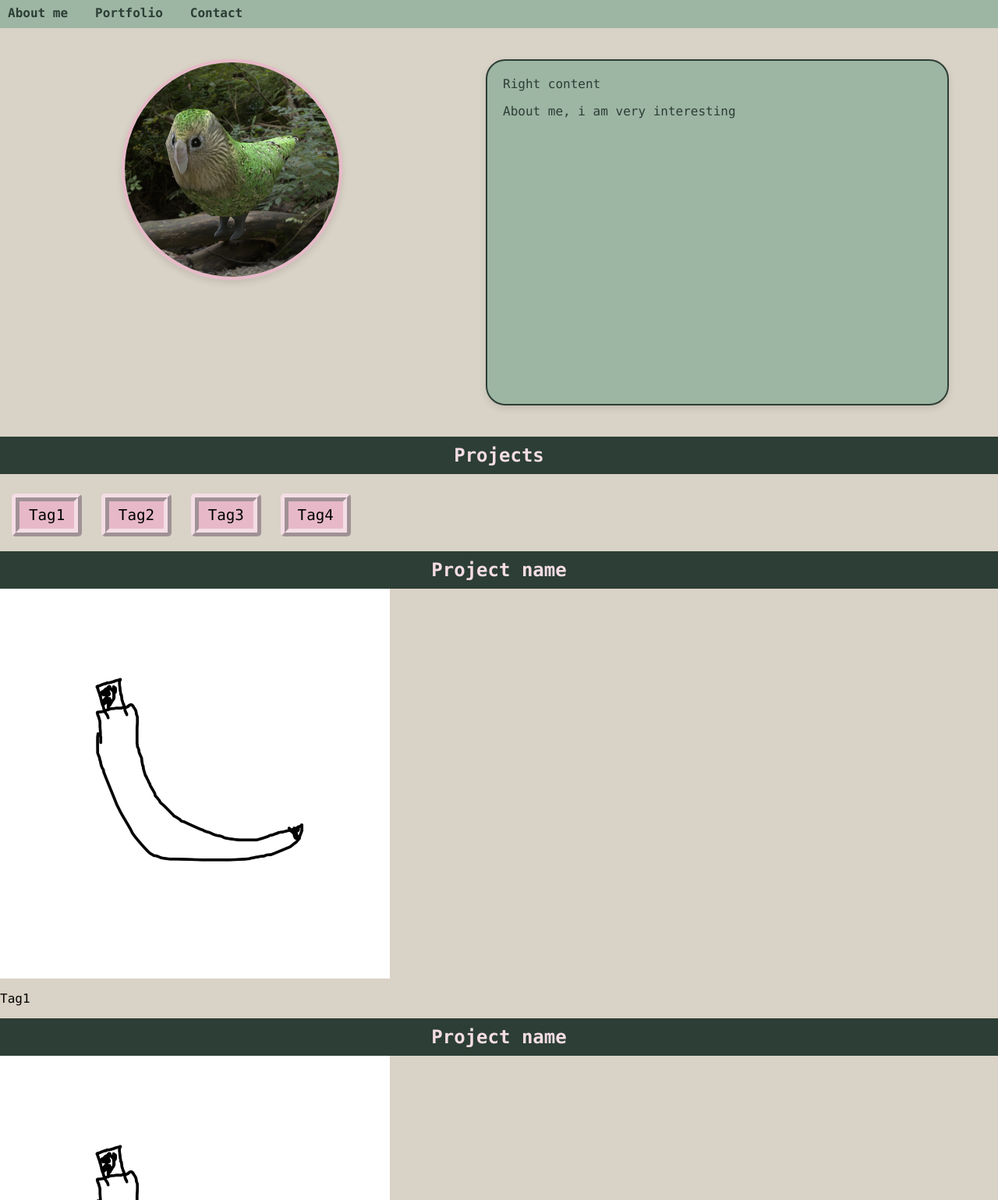
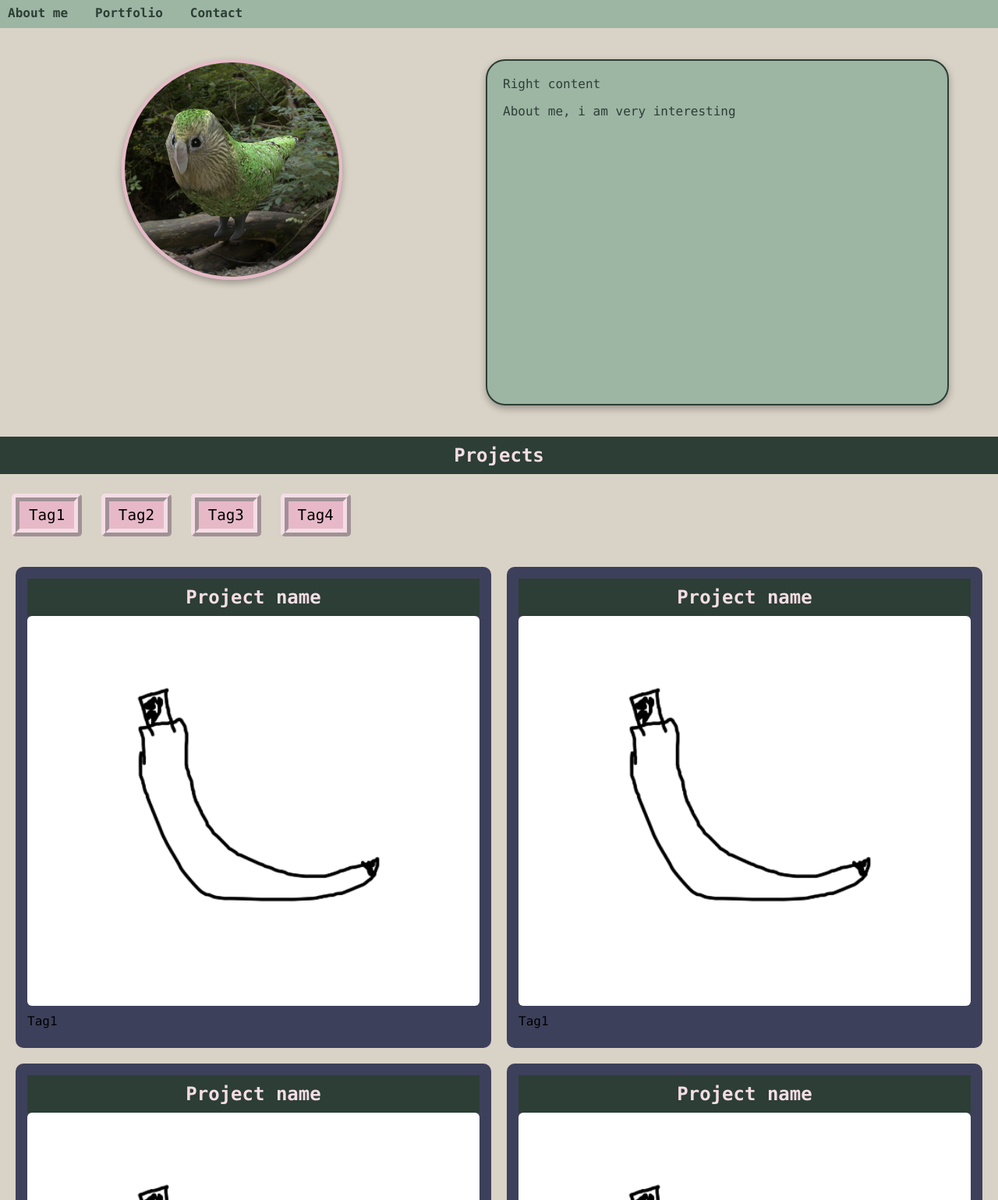
Before and after one commit to fridahelledie/PortfolioMiniproject, a website: page index.html in a window 1280 px wide. Shown: the part 61-1600 px from the top of the page at 78% size. Drawn offline with nearby package versions, Linux system fonts and the light colour scheme.

Commit message:
ting vi har lavet sammen

```diff
--- a/Style/Style.css
+++ b/Style/Style.css
@@ -148,7 +148,7 @@ footer {
     min-height: 400px;
     border-radius: 25px;
     border: 2px solid #2C3E35;
-    box-shadow: 0 4px 10px rgba(0,0,0,0.1);
+    box-shadow: 0 4px 10px rgba(0,0,0,0.3);
 }
 
 
@@ -160,35 +160,35 @@ footer {
   border-radius: 50%;
   object-fit: cover;
   border: 4px solid #E7B9C8;
-  box-shadow: 0 4px 10px rgba(0,0,0,0.1);
+  box-shadow: 0 4px 10px rgba(0,0,0,0.3);
 
 
 }
 
 
 /*new an better grid portfolio*/
-#projects {
+#project_browser {
 	display: grid;
 	grid-template-columns: repeat(2, minmax(0,1fr));
 	gap: 20px;
 	margin: 20px;
 }
 
-.card {
+.project_card {
     background: #3D405B;
     padding: 15px;
     border-radius: 10px;
     color: white;
 }
 
-.card img {
+.project_card img {
     width: 100%;
     height: 500px;
     object-fit: cover;
     border-radius: 6px;
 }
 
-.card p {
+.project_card p {
     width: 60%;
     margin: 10px 0;
 	color: black;
--- a/index.html
+++ b/index.html
@@ -6,13 +6,14 @@
 	<script src="Style/Style.js"> </script>
 
 </head>
+
 <body>
 	<div class="top_bar">
 		<h1>Portefolie site</h1>
 
 		<nav>
 		<li><a href = "#ProfilePic"> About me </a></li>
-		<li><a href = "#projectHeader"> Portfolio </a></li>
+		<li><a href = "#project_section"> Portfolio </a></li>
 		<li><a href = "#footer"> Contact </a></li>
 		</nav>
 
```
